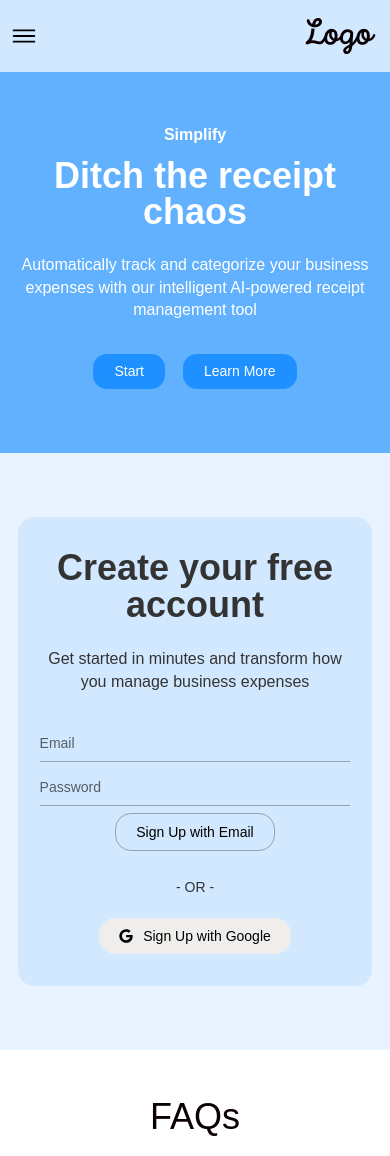
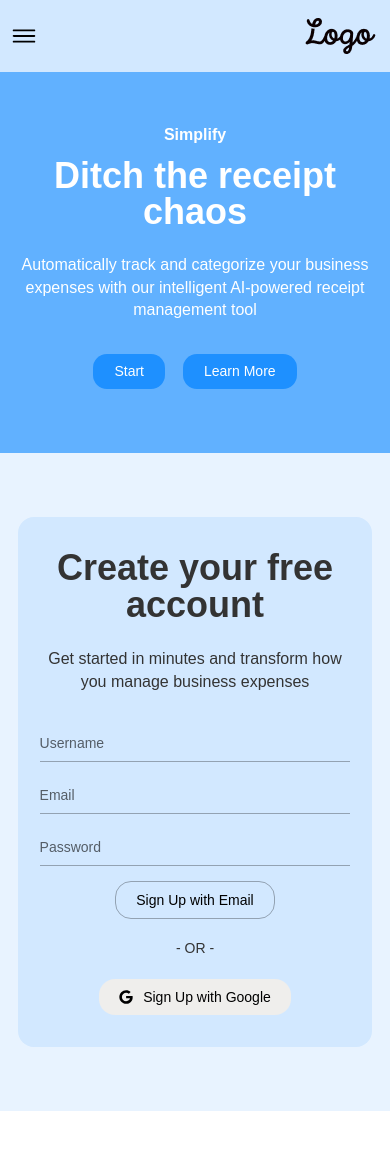
Before and after one commit to subzero783/receipt-scan, a Next.js app: page /signup in a window 390 px wide. Shown: the top 1156 px of the page. Built offline with nearby package versions, Linux system fonts and the light colour scheme; no server answers; a web font is replaced by a local one.

Commit message:
RSSCN-55 Working on signing up with email and password only, and not include a username in the User model

```diff
--- a/app/signup/page.jsx
+++ b/app/signup/page.jsx
@@ -84,10 +84,23 @@ const SignupPage = () => {
                 <div className="col">
                   <h2 className="title">{registration_section.title}</h2>
                   <p className="subtitle">{registration_section.subtitle}</p>
-                  <form onSubmit={handleSubmit} className="signup-form">
+                  <form onSubmit={handleSubmit} className="signup-form" autoComplete="on">
+                    <div className="name-container">
                       <div className="input-group">
                         <input
+                          name="username"
                           type="text"
+                          placeholder="Username"
+                          className="signup-input"
+                          required
+                        />
+                      </div>
+                    </div>
+                    <div className="email-password-button-container">
+                      <div className="input-group">
+                        <input
+                          name="email"
+                          type="email"
                           placeholder="Email"
                           className="signup-input"
                           required
@@ -95,6 +108,7 @@ const SignupPage = () => {
                       </div>
                       <div className="input-group">
                         <input
+                          name="password"
                           type="password"
                           placeholder="Password"
                           className="signup-input"
@@ -102,7 +116,10 @@ const SignupPage = () => {
                         />
                       </div>
                       <button type="submit" className="signup-submit-btn">Sign Up with Email</button>
+                    </div>
+                    <div className="error-container">
                       <p>{error && error}</p>
+                    </div>
                   </form>
                 </div>
               </div>
--- a/assets/styles/osmo-scaling-system.css
+++ b/assets/styles/osmo-scaling-system.css
@@ -11,6 +11,7 @@
   --color-sixth: #1e90ff;
   --color-seven: #f2f2f2;
   --color-dark-1: #0b0103;
+  --color-red: #ff0000;
   --color-neutral-100: #ffffff;
   --color-neutral-200: #efeeec;
   --color-neutral-300: #e3e1de;
--- a/assets/styles/signup.css
+++ b/assets/styles/signup.css
@@ -40,16 +40,33 @@
 .signup-form {
     display: flex;
     width: 100%;
-    gap: 1em;
     align-items: center;
     background: rgba(0, 0, 0, 0.1);
-    /* Subtle background for form area if needed, or transparent as per design */
     background: transparent;
     justify-content: center;
-    @media screen and (max-width: 768px){
-        flex-flow: column nowrap;
+    flex-flow: column nowrap;
+    .name-container,
+    .email-password-button-container {
+        width: 100%;
+    }
+    .email-password-button-container {
+        margin-top: 15px;
+        display: flex;
+        flex-flow: row nowrap;
+        align-items: center;
         > .input-group {
-            width: 100%;
+            margin-right: 15px;
+        }
+
+        @media screen and (max-width: 768px){
+            flex-flow: column nowrap;
+            .input-group {
+                width: 100%;
+                margin-right: 0;
+                &:nth-of-type(2){
+                    margin: 15px 0;
+                }
+            }
         }
     }
 }
@@ -57,7 +74,6 @@
 /* Custom Input Styles to match design (underline with label placeholder look) */
 .input-group {
     position: relative;
-    flex: 1;
 }
 
 .signup-input {
@@ -126,4 +142,14 @@
 .or-text {
     margin: 20px 0;
     font-size: 14px;
+    @media screen and (max-width: 768px){
+        margin: 10px 0;
+    }
 }
+
+.error-container {
+    margin-top: 10px;
+    color: var(--color-red);
+    font-weight: 700;
+    font-size: 14px;
+}
--- a/components/BlogPostCard.jsx
+++ b/components/BlogPostCard.jsx
@@ -3,7 +3,6 @@ import Link from "next/link";
 import { MdKeyboardArrowRight } from "react-icons/md";
 
 const BlogPostCard = ({ post }) => {
-  console.log(post);
   const { _id, title, status, owner, is_featured, featured_image, excerpt, content, categories, author } = post;
   const excerpt_length = 64;
   const read_more_text = excerpt.substring(0, 65) + "...";
--- a/models/User.js
+++ b/models/User.js
@@ -9,7 +9,7 @@ const UserSchema = new Schema(
     },
     username: {
       type: String,
-      required: [true, "Username is required"],
+      required: [true, "Name is required"],
     },
     image: {
       type: String,
```
Lines whose indentation alone changed are shown as unchanged.
